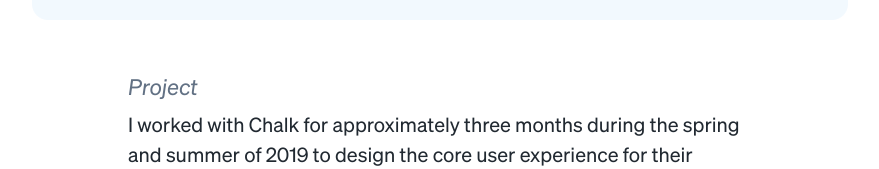
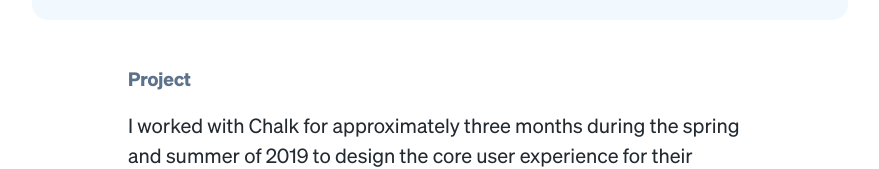
Before and after one commit to gavinmn/nelson.co, a Next.js app: page /chalk in a window 1280 px wide. Shown: the part 624-793 px from the top of the page, without its empty margins (200-1079 px from the left). Built offline with nearby package versions, Linux system fonts and the light colour scheme.

Commit message:
font tweaks

```diff
--- a/src/components/globalstyle.js
+++ b/src/components/globalstyle.js
@@ -14,10 +14,10 @@ export const GlobalStyle = createGlobalStyle`
 		--bg-primary-hex: #ffffff;
 		--bg-primary-rgba: rgba(255, 255, 255, .8);
 
-		--bg-secondary: #F6F7F9;
+		--bg-secondary: #F5F6FA;
 
 		--text-primary: #212931;
-		--text-secondary: #627184;
+		--text-secondary: #5C718A;
 
 		--blue-primary: #007AFF;
 		--blue-secondary: rgba(10,122,255,.1);
@@ -39,10 +39,10 @@ export const GlobalStyle = createGlobalStyle`
 			--bg-primary-hex: #040506;
 			--bg-primary-rgba: rgba(4,5,6,0.8);
 
-			--bg-secondary: #0C0F12;
+			--bg-secondary: #090F15;
 
 			--text-primary: #ffffff;
-			--text-secondary: #6C7E93;
+			--text-secondary: #667D99;
 
 			--blue-primary: #0A84FF;
 			--blue-secondary: rgba(10,132,255,.1);
--- a/src/styles/fonts.css
+++ b/src/styles/fonts.css
@@ -48,11 +48,10 @@ h2 {
 }
 
 h3 {
-  font-size: 18px;
-  font-weight: normal;
-  font-style: italic;
+  font-size: 15px;
+  font-weight: bold;
   color: var(--text-secondary);
-  line-height: 2;
+  margin: 1rem 0 0.5rem 0;
 }
 
 @media only screen and (min-width: 722px) {
@@ -67,7 +66,7 @@ h3 {
   }
 
   h3 {
-    font-size: 22px;
+    font-size: 19px;
   }
 
   a {
```
